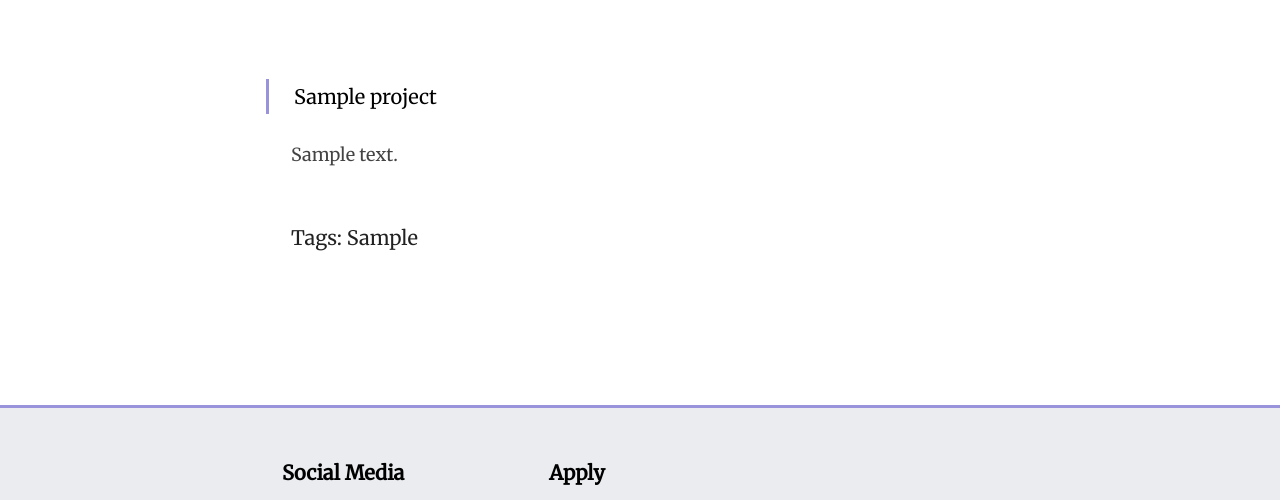
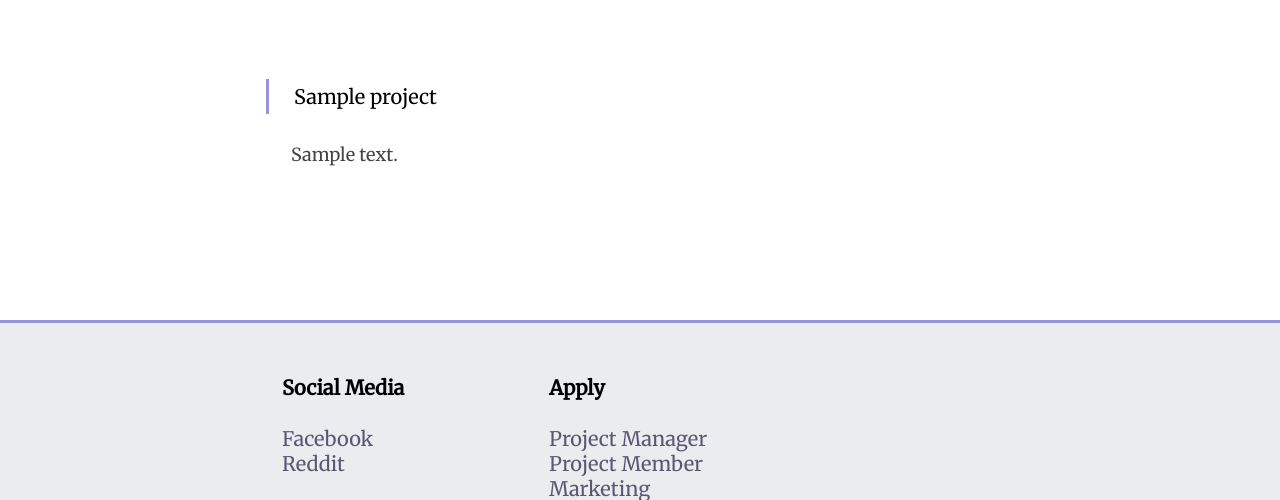
Before and after one commit to chouvinc/veep-web-server, a Flask app: page /projects in a window 1280 px wide. Shown: the part 1219-1719 px from the top of the page. Run offline with Flask 2, Linux system fonts and the light colour scheme; tables that the repository leaves empty hold one stand-in row (values such as "Sample post").

Commit message:
Removed tags from being rendered in view

```diff
--- a/app/templates/projects.htm
+++ b/app/templates/projects.htm
@@ -38,7 +38,6 @@
             <div class="project_title">{{project.title}}</div>
             <div class="projectItem">
                 <div class="project_desc contentBody">{{project.description}}</div>
-                <div class="project_tags">Tags: {{project.tags}}</div>
             </div>
         </div>
         {% endfor %}
@@ -59,7 +58,6 @@
             <div class="project_title">{{project.title}}</div>
             <div class="projectItem">
                 <div class="project_desc contentBody">{{project.description}}</div>
-                <div class="project_tags">Tags: {{project.tags}}</div>
             </div>
         </div>
         {% endfor %}
```
